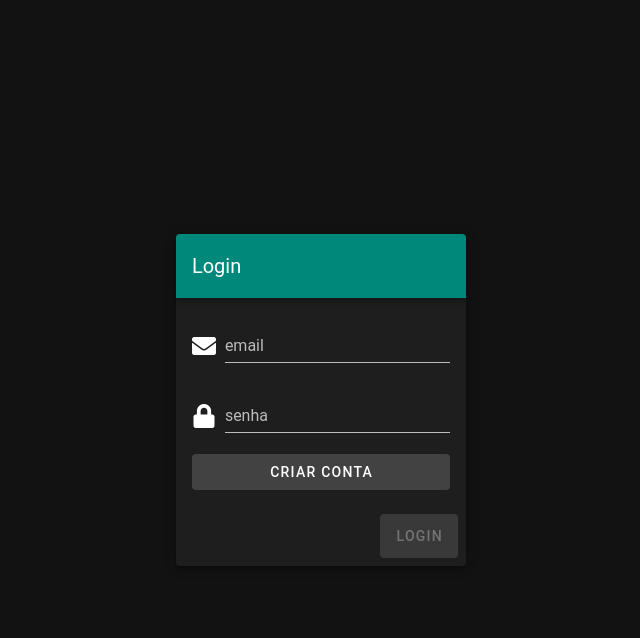
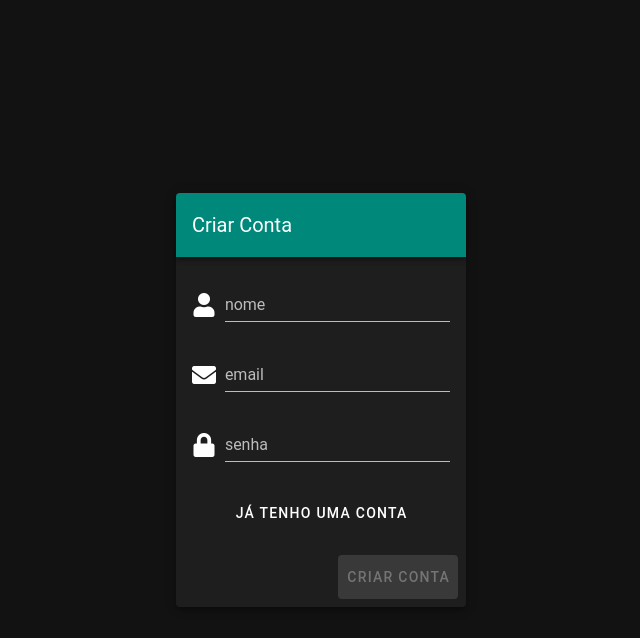
Before and after one commit to lucas030366/project-vue, a Vue app: page /login in a window 1280 px wide. Both pictures are taken after a click on the button "CRIAR CONTA". Shown: the top 638 px of the page, without its empty margins (319-959 px from the left). Built offline with nearby package versions, Linux system fonts and the light colour scheme.

Commit message:
login com validacao concluida

```diff
--- a/src/modules/auth/views/Login.vue
+++ b/src/modules/auth/views/Login.vue
@@ -4,22 +4,54 @@
 			<v-flex md3>
 				<v-card class="elevation-5">
 					<v-toolbar color="teal darken-1" dark>
-						<v-toolbar-title>Login</v-toolbar-title>
+						<v-toolbar-title class="text-center">{{texts.toolbar}}</v-toolbar-title>
+						<v-spacer></v-spacer>
+						<v-progress-circular v-show="isLoading" indeterminate size="35" color="white" />
 					</v-toolbar>
 
 					<v-card-text>
 						<v-form>
-							<v-text-field prepend-icon="fas fa-envelope" label="email" name="email" type="email" v-model.trim="$v.user.email.$model" />
-							<v-text-field prepend-icon="fas fa-lock" label="senha" name="password" type="password" v-model.trim="$v.user.password.$model" />
+							<v-text-field
+								v-if="!isLogin"
+								prepend-icon="fas fa-user"
+								label="nome"
+								type="text"
+								:error-messages="nameErrors"
+								:success="!$v.user.name.$invalid"
+								v-model.trim="$v.user.name.$model"
+							/>
+							<v-text-field
+								prepend-icon="fas fa-envelope"
+								label="email"
+								type="email"
+								:error-messages="emailErrors"
+								:success="!$v.user.email.$invalid"
+								v-model.trim="$v.user.email.$model"
+							/>
+							<v-text-field
+								prepend-icon="fas fa-lock"
+								label="senha"
+								type="password"
+								:error-messages="passwordErrors"
+								:success="!$v.user.password.$invalid"
+								v-model.trim="$v.user.password.$model"
+							/>
 						</v-form>
 
-						<v-btn @click="log" block depressed color="secondary">Criar conta</v-btn>
+						<v-btn @click="isLogin = !isLogin" block text color="white" class="mt-3">{{texts.button}}</v-btn>
 					</v-card-text>
 
 					<v-card-actions>
 						<v-spacer />
-						<v-btn :disabled="$v.$invalid" @click="submit" color="teal darken-1" large>Login</v-btn>
+						<v-btn :disabled="$v.$invalid" @click="submit" color="teal darken-1" large>{{texts.toolbar}}</v-btn>
 					</v-card-actions>
+
+					<v-snackbar v-model="showSnackbar" top>
+						{{error}}
+						<v-btn icon color="pink lighten-1" @click="showSnackbar = false">
+							<v-icon>fas fa-times</v-icon>
+						</v-btn>
+					</v-snackbar>
 				</v-card>
 			</v-flex>
 		</v-layout>
@@ -28,26 +60,99 @@
 
 <script>
 import { required, email, minLength } from "vuelidate/lib/validators";
+import AuthService from "../services/auth-service";
+import { formatError } from "@/utils"
 
 export default {
 	name: "Login",
 	data() {
 		return {
-			user: { email: null, password: null }
+			user: { name: null, email: null, password: null },
+			isLogin: true,
+			isLoading: false,
+			showSnackbar: false,
+			error: null
 		};
 	},
-	validations: {
-		user: {
-			email: { required, email },
-			password: { required, minLength: minLength(4) }
+	validations() {
+		const validations = {
+			user: {
+				email: { required, email },
+				password: { required, minLength: minLength(4) }
+			}
+		};
+
+		if (this.isLogin) {
+			return validations;
+		}
+
+		return {
+			user: {
+				...validations.user,
+				name: { required, minLength: minLength(3) }
+			}
+		};
+	},
+	methods: {
+		async submit() {
+			this.isLoading = true;
+			try {
+				const authData = this.isLogin
+					? await AuthService.login(this.user)
+					: await AuthService.signup(this.user);
+			} catch (error) {
+				this.error = formatError(error.message)
+				this.showSnackbar = true;
+			} finally {
+				this.isLoading = false;
+			}
 		}
 	},
-	methods:{
-		log(){
-			console.log("Vuelidate", this.$v)
+	computed: {
+		nameErrors() {
+			const errors = [];
+			const name = this.$v.user.name;
+
+			if (!name.$dirty) {
+				return errors;
+			}
+			!name.required ? errors.push("Campo obrigatório") : null;
+			!name.minLength
+				? errors.push(`Mínimo ${name.$params.minLength.min} caracteres`)
+				: null;
+
+			return errors;
 		},
-		submit(){
-			console.log("User:", this.user)
+		emailErrors() {
+			const errors = [];
+			const email = this.$v.user.email;
+
+			if (!email.$dirty) {
+				return errors;
+			}
+			!email.required ? errors.push("Campo obrigatório") : null;
+			!email.email ? errors.push("Campo obrigatório") : null;
+
+			return errors;
+		},
+		passwordErrors() {
+			const errors = [];
+			const password = this.$v.user.password;
+
+			if (!password.$dirty) {
+				return errors;
+			}
+			!password.required ? errors.push("Campo obrigatório") : null;
+			!password.minLength
+				? errors.push(`Mínimo ${password.$params.minLength.min} caracteres`)
+				: null;
+
+			return errors;
+		},
+		texts() {
+			return this.isLogin
+				? { toolbar: "Login", button: "Criar conta" }
+				: { toolbar: "Criar Conta", button: "Já tenho uma conta" };
 		}
 	}
 };
--- a/src/plugins/apollo.js
+++ b/src/plugins/apollo.js
@@ -1,6 +1,6 @@
 import { ApolloClient, ApolloLink, HttpLink, InMemoryCache } from "apollo-boost"
 
-const AUTH_TOKEN = "apollo-token"
+const AUTH_TOKEN = "token"
 
 const resetApolloClient = async apollo => {
   try {
--- a/src/plugins/vuetify.js
+++ b/src/plugins/vuetify.js
@@ -1,6 +1,7 @@
 import Vue from 'vue';
 import Vuetify from 'vuetify/lib';
 import pt from 'vuetify/es5/locale/pt';
+import colors from "vuetify/es5/util/colors"
 import "@fortawesome/fontawesome-free/css/all.css"
 
 Vue.use(Vuetify);
@@ -14,7 +15,14 @@
     iconfont: 'fa',
   },
   theme: {
-    dark: true
+    dark: true,
+    themes: {
+      dark: {
+        primary: colors.teal.darken1,
+        success: colors.teal.lighten1,
+        error: colors.pink.darken2
+      }
+    }
+
   }
-
 });
```
Also changed, not shown: src/modules/auth/services/auth-service.js (+3 -8 lines), src/modules/auth/graphql/Login.graphql (renamed from src/modules/auth/graphql/Login.gql), src/modules/auth/graphql/SignUp.graphql (renamed from src/modules/auth/graphql/SignUp.gql), src/modules/auth/graphql/User.graphql (renamed from src/modules/auth/graphql/User.gql).
